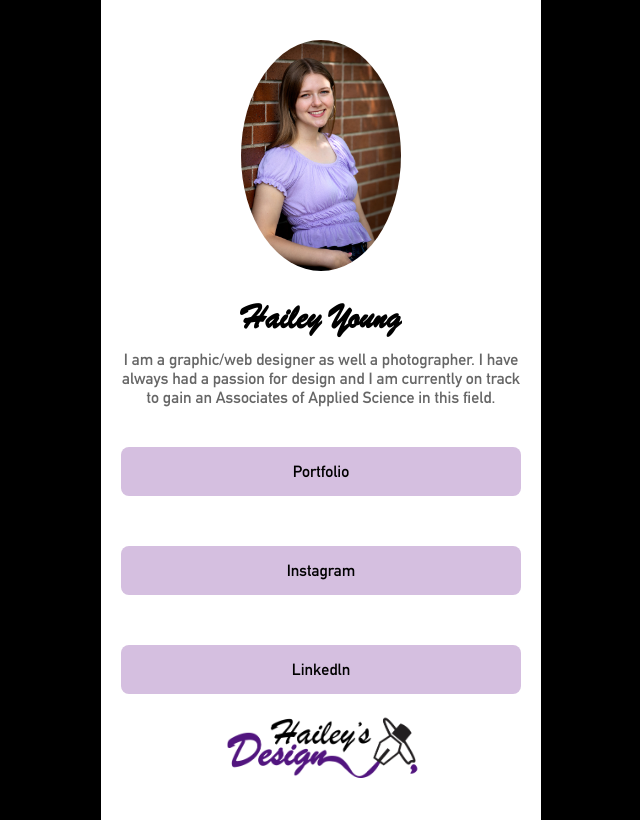
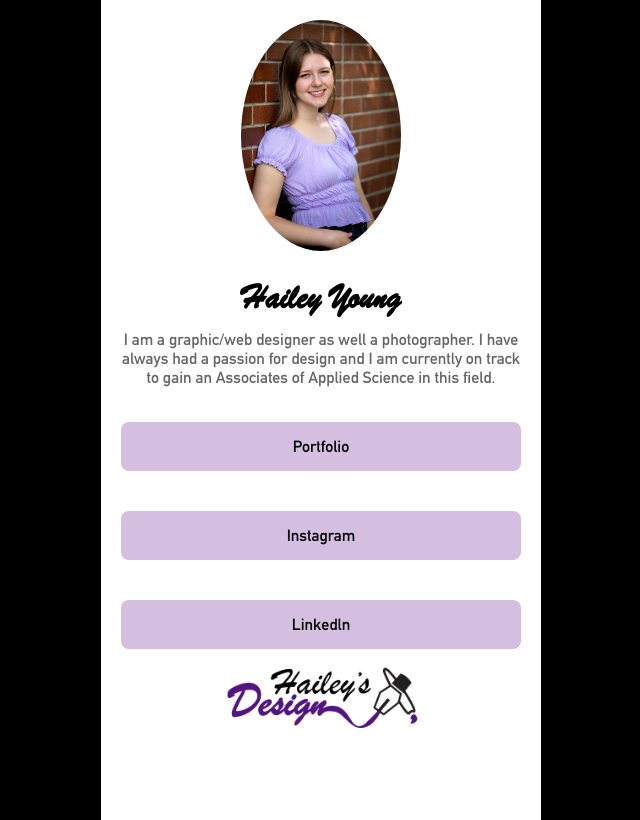
Before and after one commit to HaileyY919/HaileysDesignLinktree, a plain HTML site: page index.html in a window 1280 px wide. Shown: the whole page, without its empty margins (319-959 px from the left). Drawn offline with Linux system fonts and the light colour scheme.

Commit message:
hopefully fixes

```diff
--- a/index.html
+++ b/index.html
@@ -37,7 +37,7 @@
             border-radius: 50%;
             object-fit: cover;
             margin-bottom: 20px;
-            margin-top: 40px;
+            margin-top: 20px;
         }
         .name {
             font-size: 36px;
@@ -57,7 +57,7 @@
             gap: 10px;
         }
         .link-btn {
-            margin: 20px 0;
+            margin: 15px 0;
             display: block;
             text-decoration: none;
             background-color: #D5BFE0;
```
